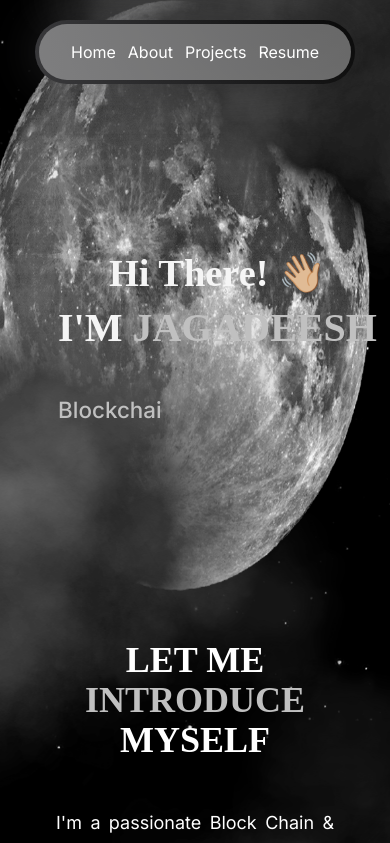
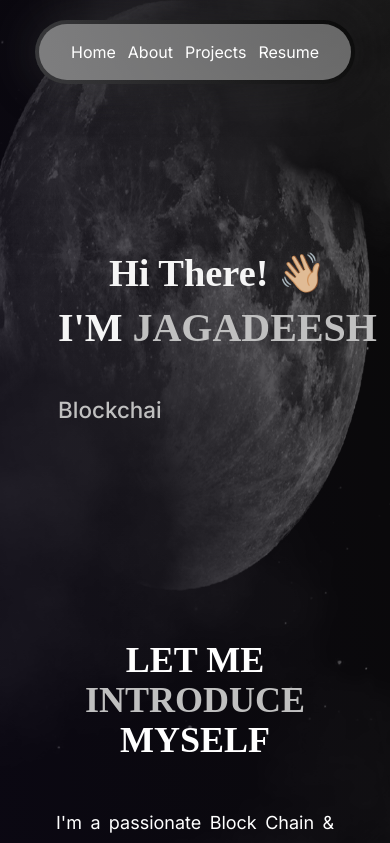
Before and after one commit to Jagadeeshftw/Next_Level_Portfolio, a Next.js app: page / in a window 390 px wide. Shown: the top 843 px of the page. Built offline with nearby package versions, Linux system fonts and the light colour scheme.

Commit message:
Adding bg for smaller screen

```diff
--- a/app/page.tsx
+++ b/app/page.tsx
@@ -3,7 +3,10 @@ import Home2 from "@/components/Home";
 
 export default function Home() {
   return (
-    <div className="home-section" id="home">
+    <div
+      className="home-section bg-gradient-to-bl from-gradient-start to-gradient-end md:bg-none"
+      id="home"
+    >
       <div className="home-content container mx-auto">
         <div className="flex flex-col md:flex-row">
           <div className="home-header md:w-9/12 mx-auto text-center md:text-left">
```
